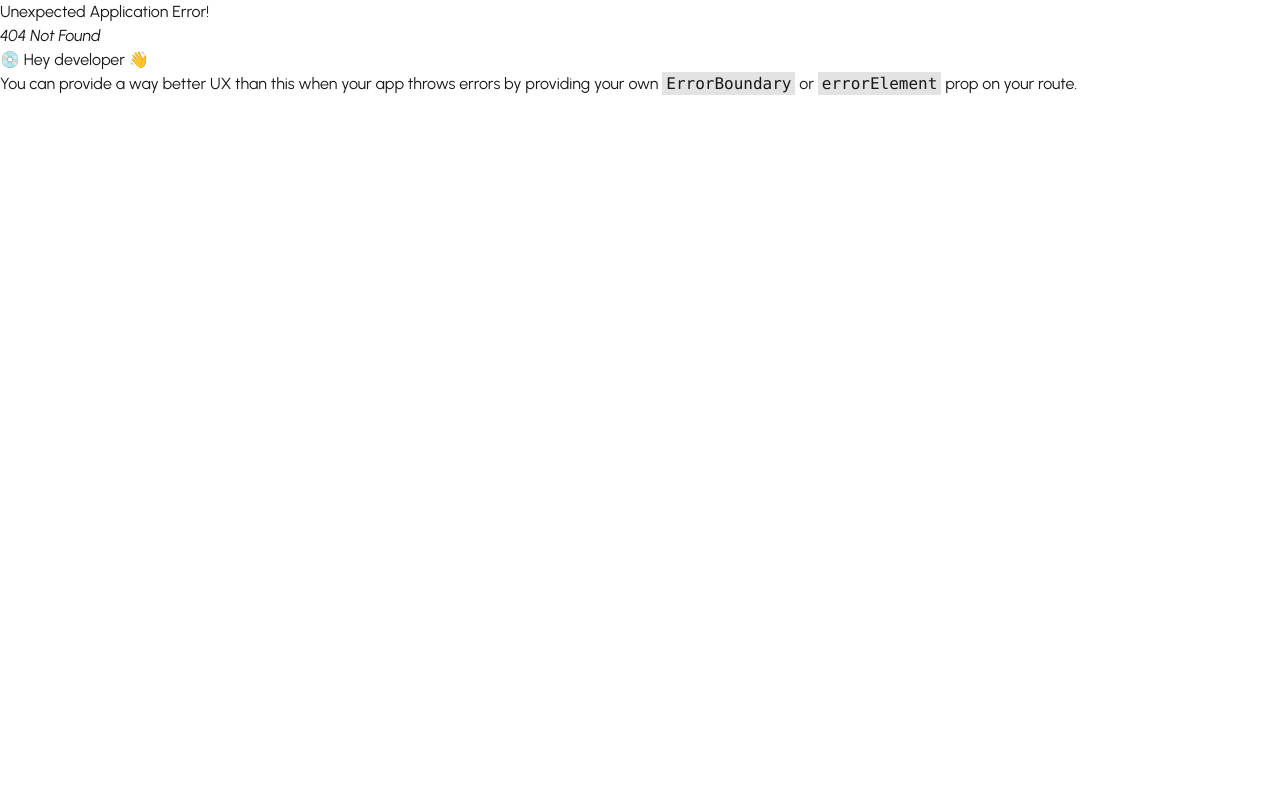
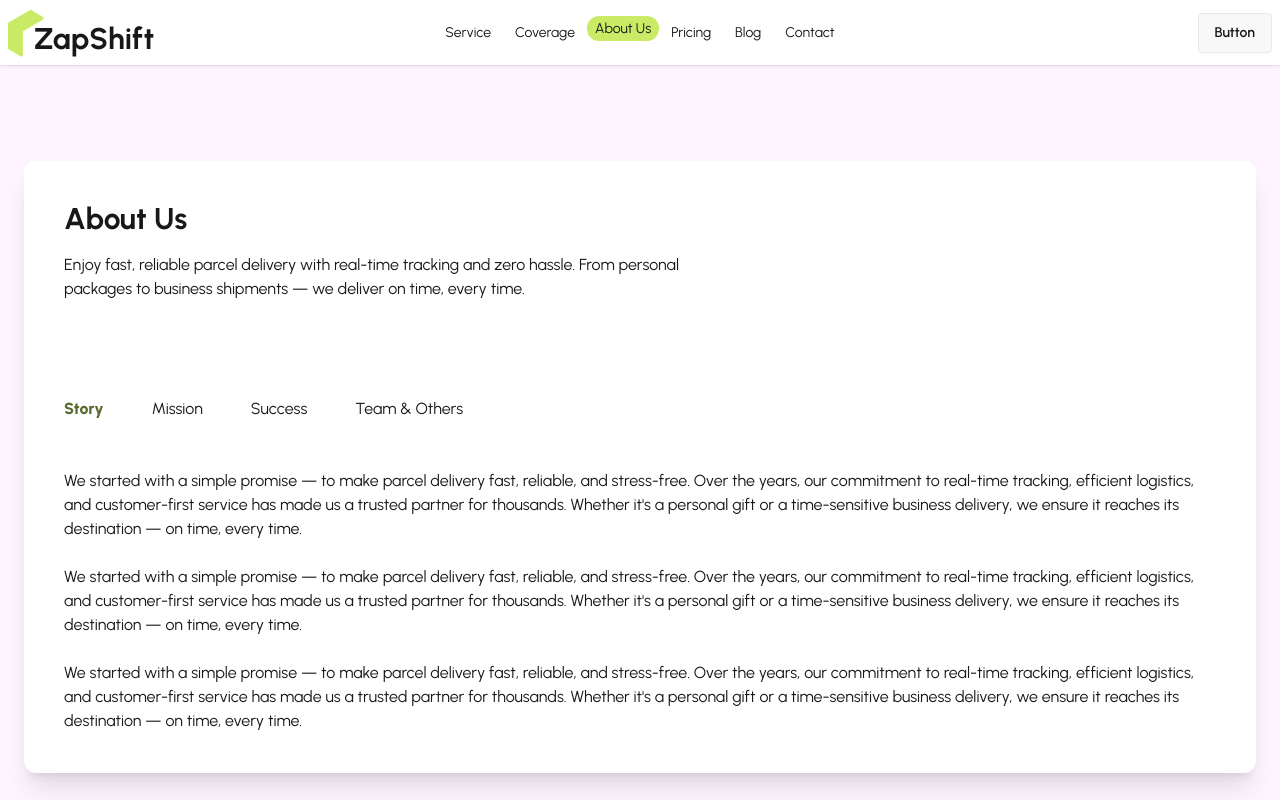
Before and after one commit to rifatsamjid/Zap-Shift, a React (Vite) app: page /about in a window 1280 px wide. Before the commit this address had no page. Shown: the top 800 px of the page. Built offline with nearby package versions, Linux system fonts and the light colour scheme.

Commit message:
complete about section

```diff
--- /dev/null
+++ b/src/Pages/AboutUs/AboutUs.jsx
@@ -0,0 +1,65 @@
+import React, { useState } from "react";
+import { NavLink } from "react-router";
+
+const AboutUs = () => {
+  const [activeTab, setActiveTab] = useState("story");
+  const data = [
+    {
+      id: "story",
+      label: "Story",
+      content:
+        "We started with a simple promise — to make parcel delivery fast, reliable, and stress-free. Over the years, our commitment to real-time tracking, efficient logistics, and customer-first service has made us a trusted partner for thousands. Whether it's a personal gift or a time-sensitive business delivery, we ensure it reaches its destination — on time, every time.",
+    },
+    {
+      id: "mission",
+      label: "Mission",
+      content:
+        "We started with a simple promise — to make parcel delivery fast, reliable, and stress-free. Over the years, our commitment to real-time tracking, efficient logistics, and customer-first service has made us a trusted partner for thousands. Whether it's a personal gift or a time-sensitive business delivery, we ensure it reaches its destination — on time, every time.",
+    },
+    {
+      id: "success",
+      label: "Success",
+      content:
+        "We started with a simple promise — to make parcel delivery fast, reliable, and stress-free. Over the years, our commitment to real-time tracking, efficient logistics, and customer-first service has made us a trusted partner for thousands. Whether it's a personal gift or a time-sensitive business delivery, we ensure it reaches its destination — on time, every time.",
+    },
+    {
+      id: "team",
+      label: "Team & Others",
+      content:
+        "We started with a simple promise — to make parcel delivery fast, reliable, and stress-free. Over the years, our commitment to real-time tracking, efficient logistics, and customer-first service has made us a trusted partner for thousands. Whether it's a personal gift or a time-sensitive business delivery, we ensure it reaches its destination — on time, every time.",
+    },
+  ];
+
+  return (
+    <div className="mt-24 p-10 bg-white mx-6 mb-24 rounded-xl shadow-xl">
+      <div className="space-y-4">
+        <h1 className="font-bold text-3xl">About Us</h1>
+        <p>
+          Enjoy fast, reliable parcel delivery with real-time tracking and zero
+          hassle. From personal <br /> packages to business shipments — we
+          deliver on time, every time.
+        </p>
+      </div>
+      <div className="flex gap-12 mt-24 mb-12">
+        {data.map((tab) => (
+          <button
+            key={tab.id}
+            onClick={() => setActiveTab(tab.id)}
+            className={
+              activeTab === tab.id ? "font-extrabold text-[#5B6A2E]" : ""
+            }
+          >
+            {tab.label}
+          </button>
+        ))}
+      </div>
+      <div>{data.find((tab) => tab.id === activeTab).content}</div>
+      <br />
+      <div>{data.find((tab) => tab.id === activeTab).content}</div>
+      <br />
+      <div>{data.find((tab) => tab.id === activeTab).content}</div>
+    </div>
+  );
+};
+
+export default AboutUs;
--- a/src/Pages/Shared/Navbar/Navbar.jsx
+++ b/src/Pages/Shared/Navbar/Navbar.jsx
@@ -11,9 +11,7 @@ const Navbar = () => {
       <li>
         <NavLink
           className={({ isActive }) =>
-            isActive
-              ? "bg-primary px-2 py-0.5 rounded-xl"
-              : ""
+            isActive ? "bg-primary px-2 py-0.5 rounded-xl" : ""
           }
           to="/coverage"
         >
@@ -21,7 +19,14 @@ const Navbar = () => {
         </NavLink>
       </li>
       <li>
-        <NavLink to="">About Us</NavLink>
+        <NavLink
+          className={({ isActive }) =>
+            isActive ? "bg-primary px-2 py-0.5 rounded-xl" : ""
+          }
+          to="/about"
+        >
+          About Us
+        </NavLink>
       </li>
       <li>
         <NavLink to="">Pricing</NavLink>
--- a/src/router/router.jsx
+++ b/src/router/router.jsx
@@ -2,6 +2,7 @@ import { createBrowserRouter } from "react-router";
 import RootLayouts from "../Layouts/RootLayouts";
 import Home from "../Pages/Home/Home/Home";
 import Coverage from "../Pages/Coverage/Coverage";
+import AboutUs from "../Pages/AboutUs/AboutUs";
 
 export const router = createBrowserRouter([
   {
@@ -15,6 +16,10 @@ export const router = createBrowserRouter([
           path: "/coverage",
           Component: Coverage,
           loader:()=>fetch("/serviceCenter.json").then(res=>res.json())
+        },
+        {
+          path:"/about",
+          Component:AboutUs,
         }
     ]
   },
```
